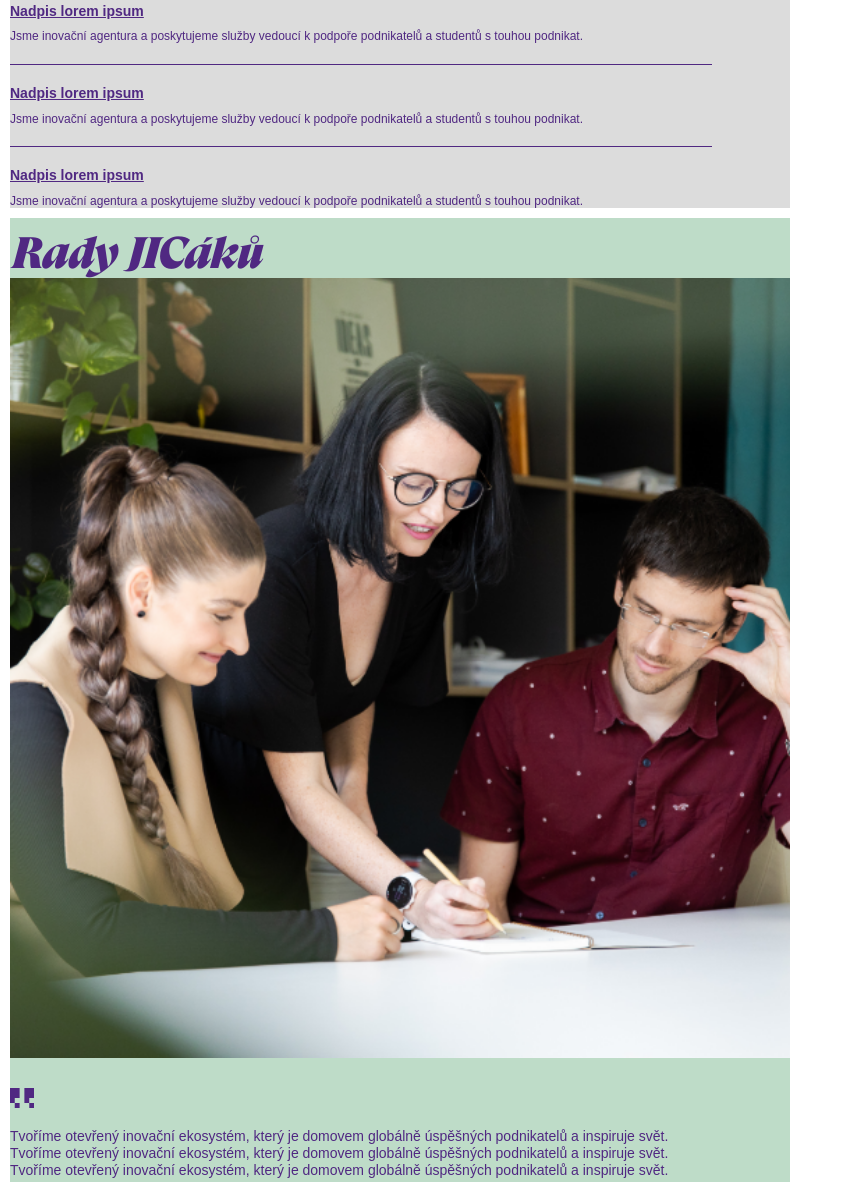
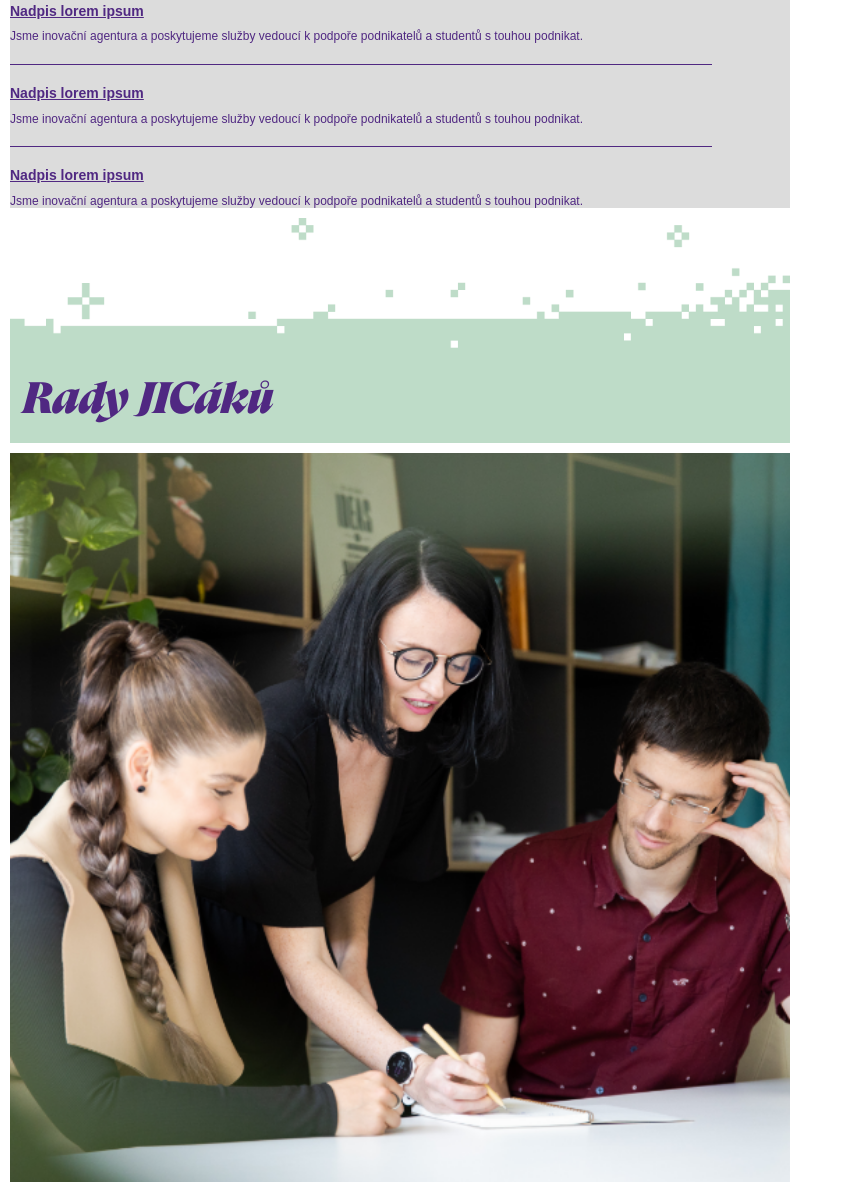
Before and after one commit to dominik2323/JIC_NEWSLETTER, a website: page index.pug in a window 1280 px wide. Shown: the part 3891-5073 px from the top of the page, without its empty margins (0-843 px from the left). Drawn offline with nearby package versions, Linux system fonts and the light colour scheme; files that its build step writes are made by us from their sources.

Commit message:
noise-green

```diff
--- a/index.pug
+++ b/index.pug
@@ -171,8 +171,14 @@ html(lang="en")
                         p Jsme inovační agentura a poskytujeme služby vedoucí k podpoře podnikatelů a studentů s touhou podnikat.
           table.section
             tr
-              td.section-body.green-bg
-                img(src=`${apiUrl}/images/advices-header.png`, class="section-header")
+              td
+                img(src=`${apiUrl}/images/noise-green.png`, class="section-noise")
+                div.section-header-outer.green-bg
+                  div.diff
+                    div.screen
+                      img(src=`${apiUrl}/images/advices-header.png`, class="section-header")
+            tr
+              td.section-body
                 table.grid
                   tr
                     td
```
Also changed, not shown: images/noise-green.png (renamed from images/noise_green.png), index.html.
